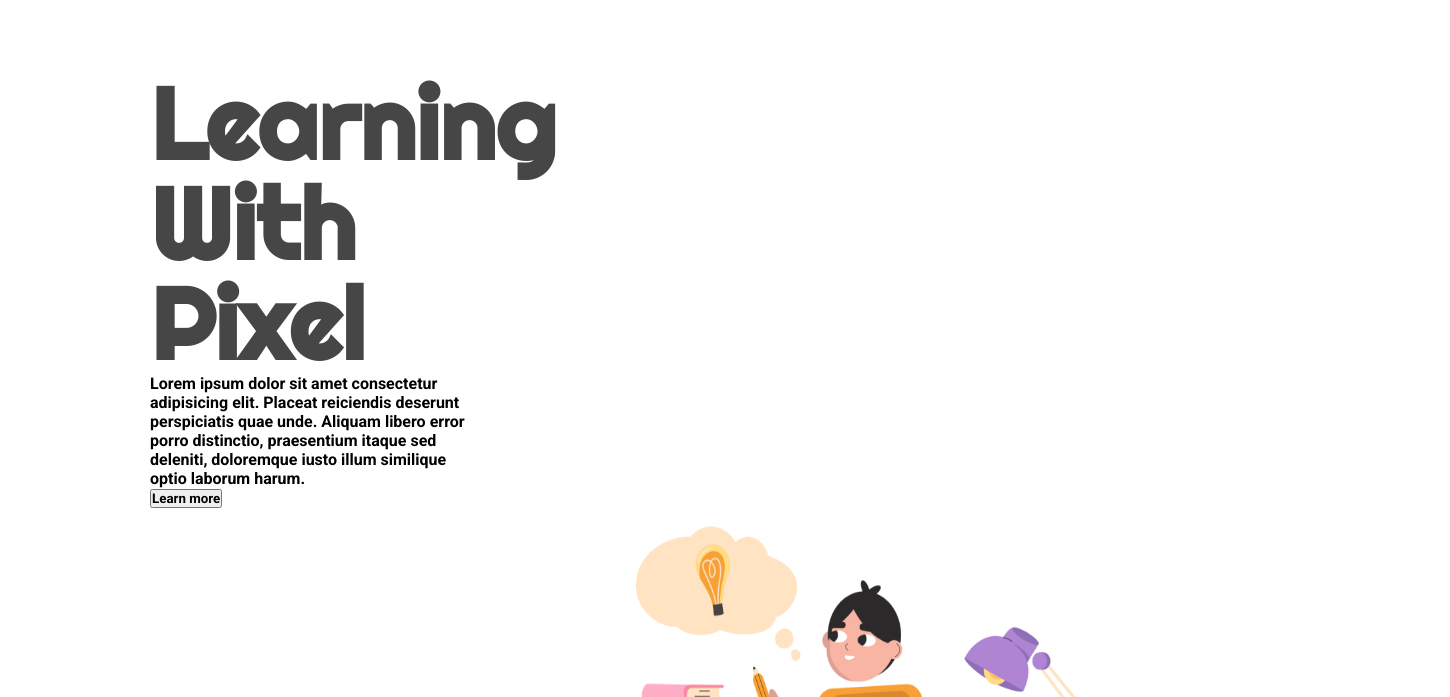
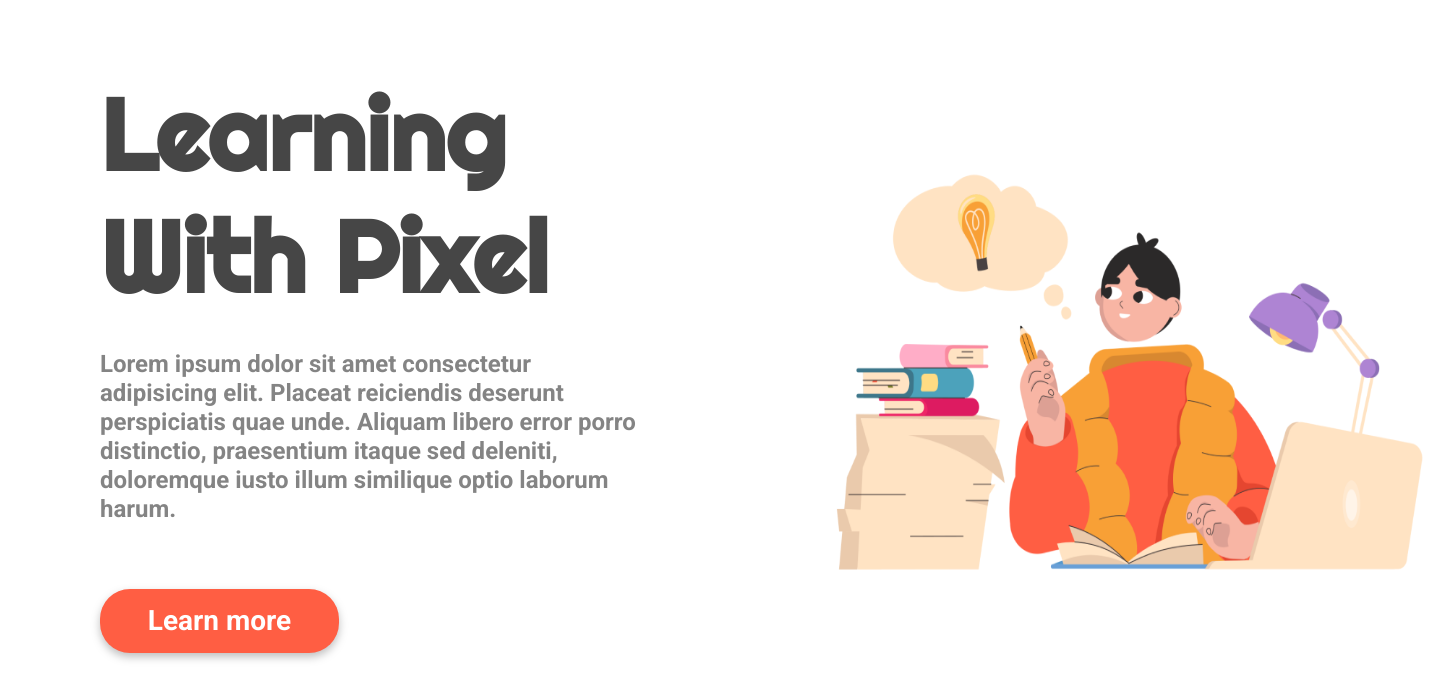
Before and after one commit to fariascarlos2346/LIVRARIA, a plain HTML site: page index.html in a window 1280 px wide. Shown: the part 103-800 px from the top of the page, 1450 px wide, since content can reach past the window. Drawn offline with Linux system fonts and the light colour scheme.

Commit message:
concluindo a Landing Page

```diff
--- a/styles.css
+++ b/styles.css
@@ -27,16 +27,15 @@ header {
 }
 
 .image {
-    width: 600px;
-    height: 400px;
-    margin-left: 550px;
+    width: 650px;
+    height: 430px;
+    margin-left: 800px;
     display: inline-block;
 }
 
 main {
-    display: inline-block;
-    margin-left: 150px;
-    width: 330px;
+    margin-left: 100px;
+    width: 630px;
     height: 80px;
 }
 
@@ -44,6 +43,30 @@ h1 {
     font-family: 'Righteous', sans-serif;
     font-weight: 900;
     font-size: 100px;
-    line-height: 100px;
+    line-height: 122px;
     color: #464646;
 }
+
+p {
+    font-weight: 400;
+    font-size: 24px;
+    line-height: 29px;
+    color: #848484;
+    width: 550px;
+    margin-top: 32px;
+    margin-bottom: 65px;
+}
+
+.button-main {
+    background: #FF5E43;
+    border-radius: 30px;
+    width: 239px;
+    height: 64px;
+    border: none;
+    cursor: pointer;
+    filter: drop-shadow(0px 4px 4px rgba(0, 0, 0, 0.25));
+    font-weight: 700;
+    font-size: 28px;
+    line-height: 34px;
+    color: #ffffff;
+}
```
